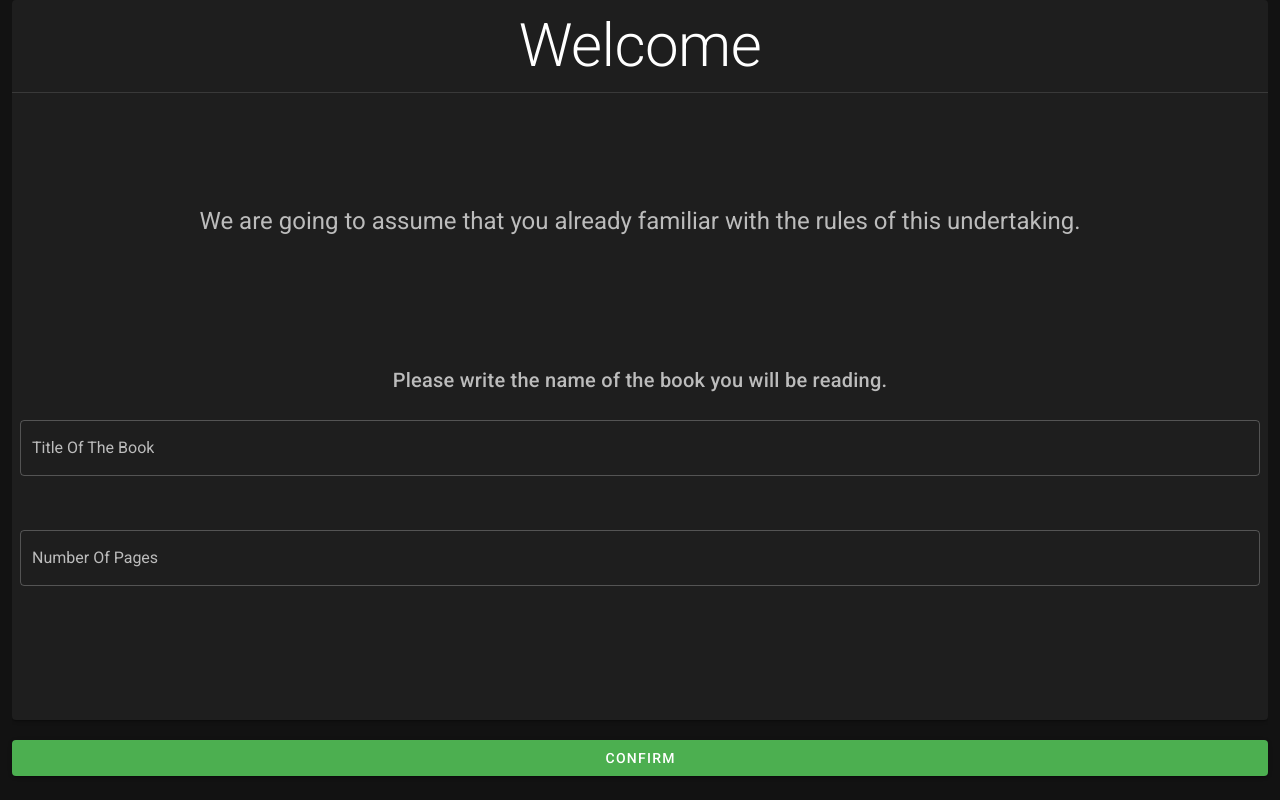
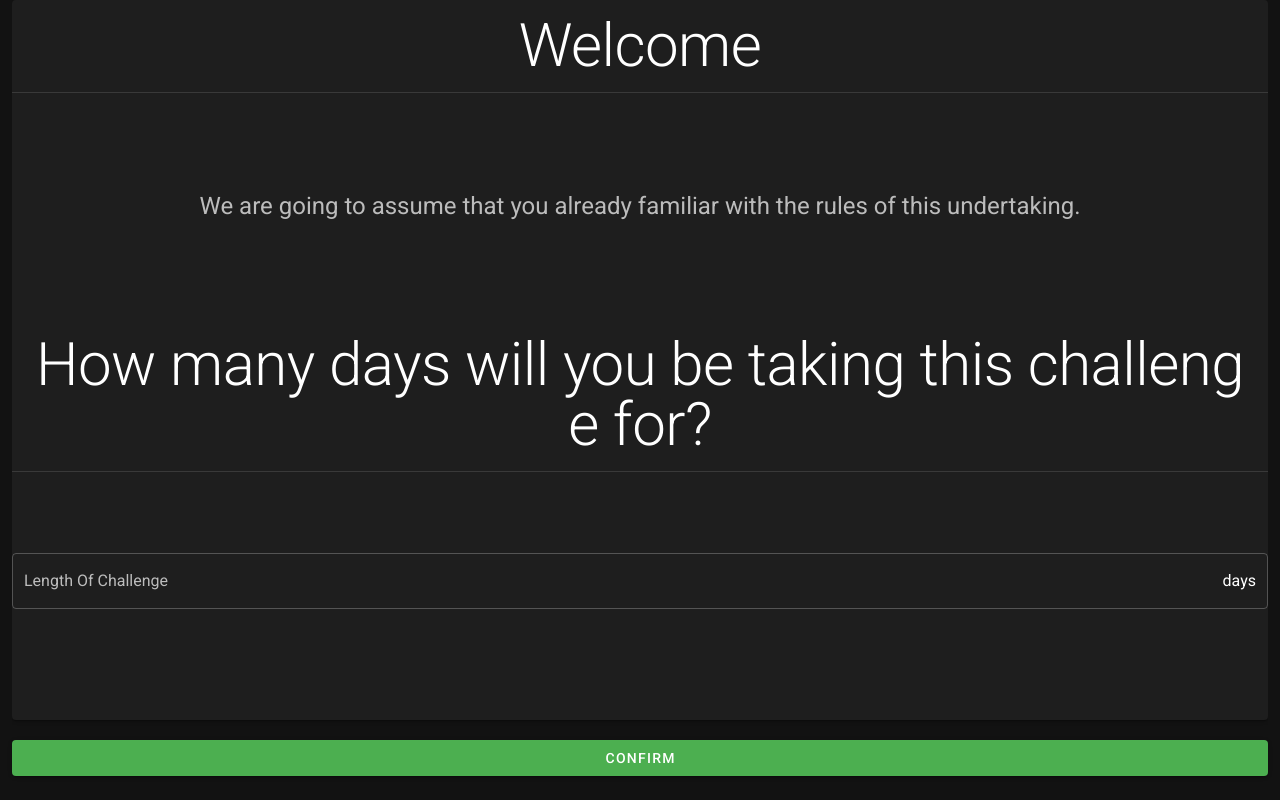
Before and after one commit to SameeranB/75hard, a Nuxt app: page /onboarding in a window 1280 px wide. Built offline with nearby package versions, Linux system fonts and the light colour scheme; what vue-awesome-countdown would draw is missing.

Commit message:
Add days

```diff
--- a/components/Global/HeadCard.vue
+++ b/components/Global/HeadCard.vue
@@ -8,7 +8,7 @@
         <div>
           <v-card-title><span style="word-break: normal">{{ $fireAuth.currentUser.displayName }}</span>
           </v-card-title>
-          <v-card-subtitle>Day #{{ user.day }}</v-card-subtitle>
+          <v-card-subtitle>Day #{{ user.day }} / {{ user.challengeDay }}</v-card-subtitle>
         </div>
         <v-spacer></v-spacer>
         <v-card-actions class="mx-0">
--- a/pages/onboarding.vue
+++ b/pages/onboarding.vue
@@ -1,14 +1,9 @@
 <template>
     <v-row>
         <v-col>
-      <v-carousel
-        height="contain"
-        hide-delimiters
-        :show-arrows="false"
-        v-model="carousel"
-      >
+            <v-carousel height="contain" hide-delimiters :show-arrows="false" v-model="carousel">
                 <v-carousel-item>
-          <v-card class="d-flex flex-column mb-5" style="height: 90vh">
+                    <v-card style="height: 90vh" class="d-flex flex-column mb-5">
                         <v-card-title class="align-self-center text-center text-h2">Welcome</v-card-title>
                         <v-divider></v-divider>
                         <v-spacer></v-spacer>
@@ -16,29 +11,37 @@
                             We are going to assume that you already familiar with the rules of this undertaking.
                         </v-card-text>
                         <v-spacer></v-spacer>
-            <v-card-subtitle class="text-center text-h6">Please write the name of the book you will be reading.
+                        <v-card-title class="text-h2 align-self-center text-center no-wrap">How many days will you be
+                            taking this challenge for?</v-card-title>
+                        <v-divider></v-divider>
+                        <v-spacer></v-spacer>
+                        <v-row>
+                            <v-col>
+                                <v-text-field v-model="challengeDays" label="Length Of Challenge" type="number" outlined
+                                    suffix="days">
+                                </v-text-field>
+                            </v-col>
+                        </v-row>
+                    </v-card>
+                </v-carousel-item>
+                <v-carousel-item>
+                    <v-card class="d-flex flex-column mb-5" style="height: 90vh">
+                        <v-card-subtitle class="text-center text-h6">Please write the name of the book you will be
+                            reading.
                         </v-card-subtitle>
                         <v-card-actions>
                             <v-row>
                                 <v-col>
                                     <v-row>
                                         <v-col>
-                      <v-text-field
-                        v-model="bookName"
-                        label="Title Of The Book"
-                        outlined
-                      >
+                                            <v-text-field v-model="bookName" label="Title Of The Book" outlined>
                                             </v-text-field>
                                         </v-col>
                                     </v-row>
                                     <v-row>
                                         <v-col>
-                      <v-text-field
-                        v-model="totalPages"
-                        label="Number Of Pages"
-                        type="number"
-                        outlined
-                      >
+                                            <v-text-field v-model="totalPages" label="Number Of Pages" type="number"
+                                                outlined>
 
                                             </v-text-field>
                                         </v-col>
@@ -51,25 +54,23 @@
                 </v-carousel-item>
                 <v-carousel-item>
                     <v-card style="height: 90vh" class="d-flex flex-column mb-5">
-            <v-card-title class="text-h2 align-self-center text-center no-wrap">Set Water Goal</v-card-title>
+                        <v-card-title class="text-h2 align-self-center text-center no-wrap">Set Water
+                            Goal</v-card-title>
                         <v-divider></v-divider>
                         <v-spacer></v-spacer>
-            <v-card-text class="text-h6 text-center">The recommended and default water goal is 4 litres. You may change
+                        <v-card-text class="text-h6 text-center">The recommended and default water goal is 4 litres. You
+                            may change
                             it here if you have medical reasons.
                         </v-card-text>
-            <v-card-text class="text-h6 font-style-bold text-center">We do not recommend doing this unless absolutely
+                        <v-card-text class="text-h6 font-style-bold text-center">We do not recommend doing this unless
+                            absolutely
                             necessary.
                         </v-card-text>
                         <v-spacer></v-spacer>
                         <v-row>
                             <v-col>
-                <v-text-field
-                  v-model="waterGoal"
-                  label="Custom Water Goal"
-                  type="number"
-                  outlined
-                  suffix="ml"
-                >
+                                <v-text-field v-model="waterGoal" label="Custom Water Goal" type="number" outlined
+                                    suffix="ml">
 
                                 </v-text-field>
                             </v-col>
@@ -90,18 +91,10 @@
                 Confirm
             </v-btn>
         </v-col>
-    <v-snackbar
-      v-model="snackbar"
-      multi-line
-    >
+        <v-snackbar v-model="snackbar" multi-line>
             "You must enter a book title and total pages."
             <template v-slot:action="{ attrs }">
-        <v-btn
-          color="red"
-          text
-          v-bind="attrs"
-          @click="snackbar = false"
-        >
+                <v-btn color="red" text v-bind="attrs" @click="snackbar = false">
                     Close
                 </v-btn>
             </template>
@@ -117,6 +110,7 @@ export default {
             bookName: '',
             totalPages: null,
             carousel: 0,
+            challengeDays: null,
             snackbar: false,
             waterGoal: 4000
         }
@@ -124,6 +118,16 @@ export default {
     methods: {
         async setValue() {
             if (this.carousel === 0) {
+                if (this.challengeDays !== null) {
+                    let db = this.$fireStoreObj();
+                    await db.collection('Users').doc(this.$fireAuth.currentUser.uid).update({
+                        challengeDays: this.challengeDays
+                    })
+                    this.carousel += 1
+                } else {
+                    this.snackbar = true
+                }
+            } else if (this.carousel === 1) {
                 if (this.bookName !== '' && this.totalPages !== null) {
                     let db = this.$fireStoreObj();
                     await db.collection('Users').doc(this.$fireAuth.currentUser.uid).update({
@@ -136,7 +140,7 @@ export default {
 
                 }
 
-      } else if (this.carousel === 1) {
+            } else if (this.carousel === 2) {
                 if (this.waterGoal !== 4000 && this.waterGoal !== null) {
                     let db = this.$fireStoreObj();
                     await db.collection('Users').doc(this.$fireAuth.currentUser.uid).update({
@@ -145,10 +149,10 @@ export default {
                     this.carousel += 1
                 } else {
                     this.snackbar = true
+                }
 
             }
-
-      } else {
+            else {
                 await this.$router.push('dashboard')
             }
         }
--- a/store/index.js
+++ b/store/index.js
@@ -6,7 +6,7 @@ export const getters = {}
 
 export const actions = {
 
-  async onAuthStateChangedAction({commit, dispatch}, {authUser, claims}) {
+    async onAuthStateChangedAction({ commit, dispatch }, { authUser, claims }) {
         console.log("auth changed")
         if (!authUser) {
             console.log("logging out")
@@ -14,7 +14,7 @@ export const actions = {
             return
         }
         // you can request additional fields if they are optional (e.g. photoURL)
-    const {uid, email, displayName, photoURL} = authUser
+        const { uid, email, displayName, photoURL } = authUser
         await commit('user/setUserLoggedIn', true)
     },
 
@@ -23,6 +23,7 @@ export const actions = {
 
         await db.collection('Users').doc(this.$fireAuth.currentUser.uid).set({
             day: 1,
+            challengeDays: 75,
             waterGoal: 4000,
             waterAmount: 0,
             workoutOne: false,
@@ -30,13 +31,13 @@ export const actions = {
             bookName: '',
             totalPages: 0,
             currentPage: 0,
-      pagesToday:0,
+            pagesToday: 0,
             pictureTaken: false,
             logs: null
         })
 
     },
-  async loadUser({commit}) {
+    async loadUser({ commit }) {
         let db = this.$fireStoreObj()
         let user = await db.collection('Users').doc(this.$fireAuth.currentUser.uid).get()
         await commit('user/setUserInfo', user.data())
```
Also changed, not shown: 1 other file (tests, documents, lock files or other folders). Lines whose indentation alone changed are shown as unchanged.
